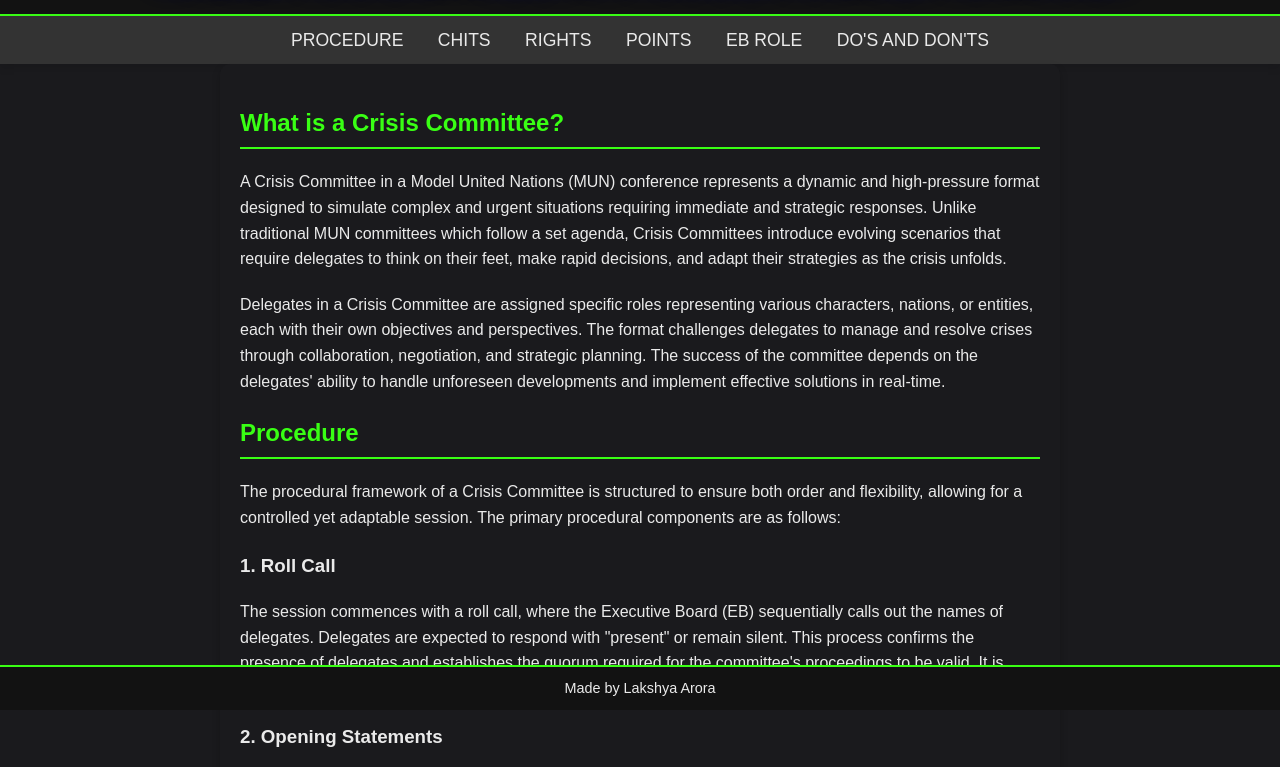
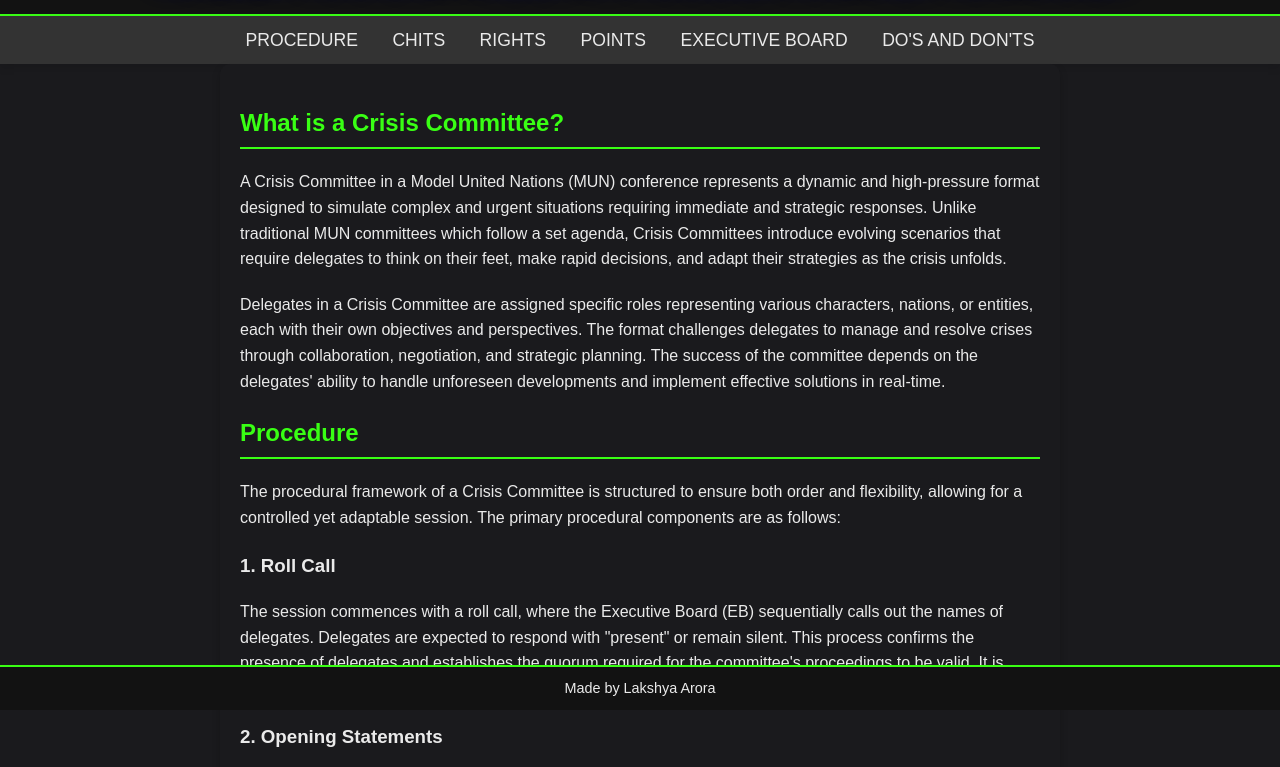
Before and after one commit to Lakshya300104/Crisis-Committee, a plain HTML site: page docs/index.html in a window 1280 px wide. Shown: the part 90-857 px from the top of the page. Drawn offline with Linux system fonts and the light colour scheme.

Commit message:
Update index.html

```diff
--- a/docs/index.html
+++ b/docs/index.html
@@ -17,7 +17,7 @@
             <li><a href="#chits">Chits</a></li>
             <li><a href="#rights">Rights</a></li>
             <li><a href="#points">Points</a></li>
-            <li><a href="#eb-role">EB Role</a></li>
+            <li><a href="#eb-role">Executive Board</a></li>
             <li><a href="#dos-donts">Do's and Don'ts</a></li>
         </ul>
     </nav>
```
